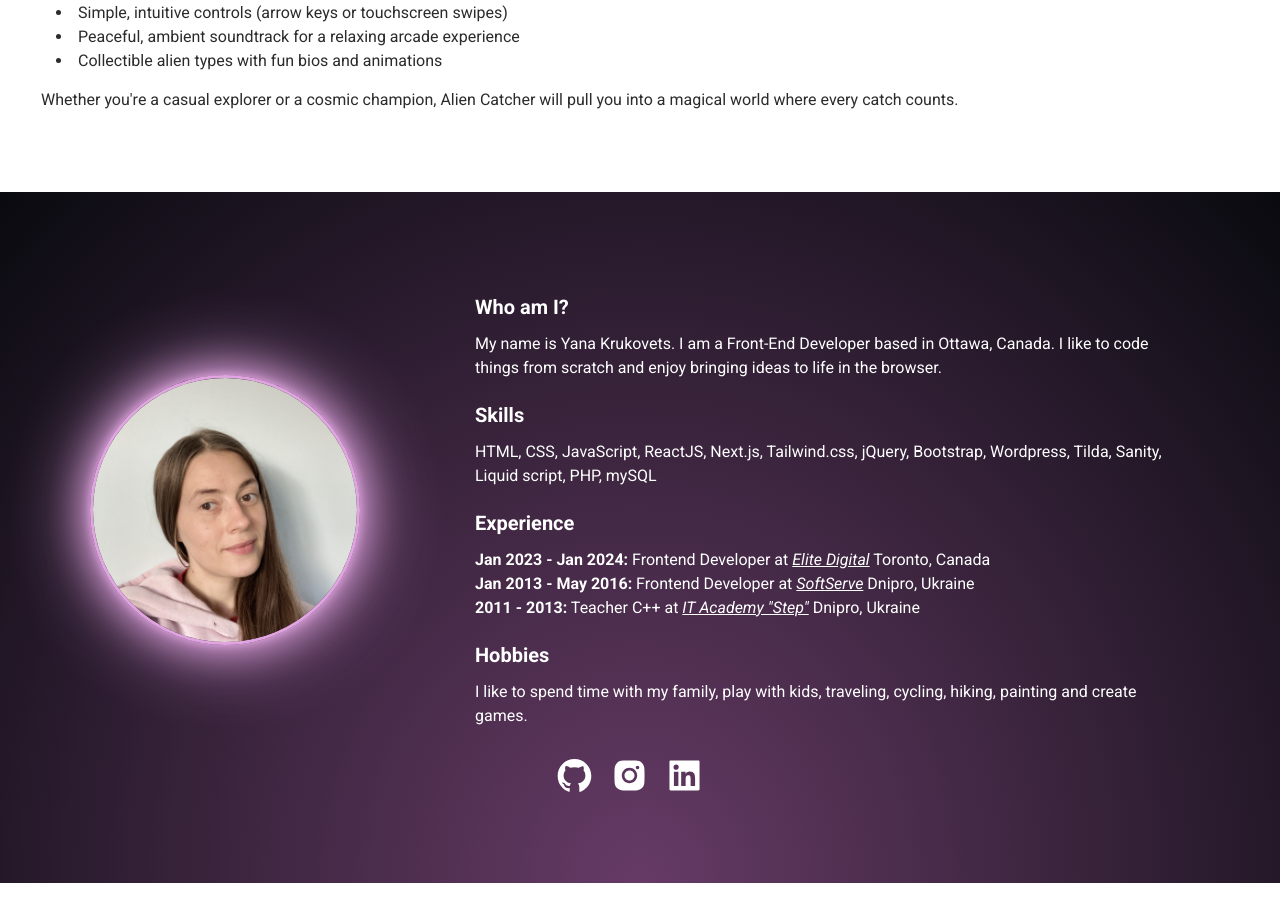
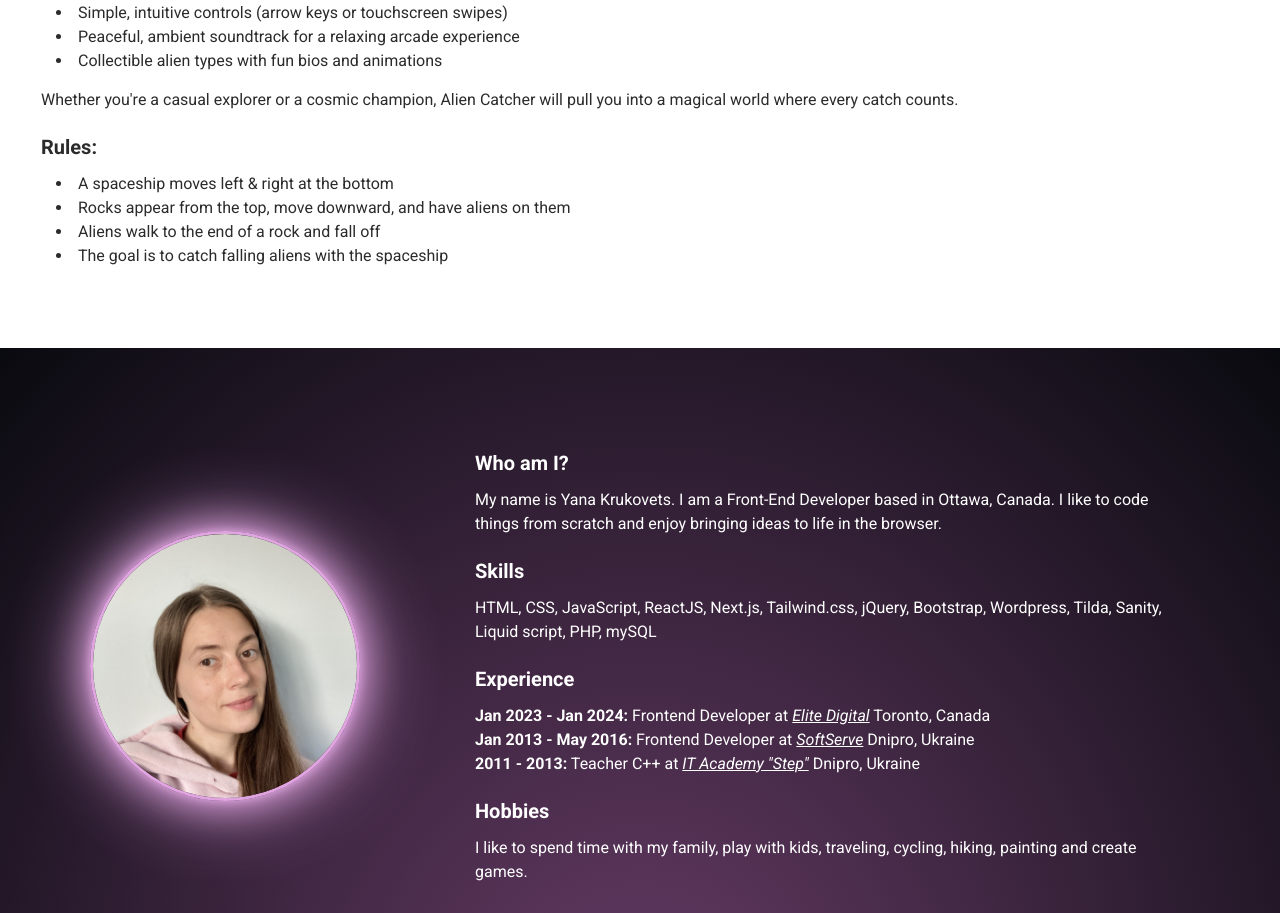
Before and after one commit to YanaKrukovets/aliencatcher, a Next.js app: page / in a window 1280 px wide. Shown: the part 1188-2101 px from the top of the page. Built offline with nearby package versions, Linux system fonts and the light colour scheme; a web font is replaced by a local one.

Commit message:
add rules

```diff
--- a/components/AboutGame.js
+++ b/components/AboutGame.js
@@ -44,6 +44,19 @@ const AboutGame = () => {
             Whether you&apos;re a casual explorer or a cosmic champion, Alien
             Catcher will pull you into a magical world where every catch counts.
           </p>
+          <h3 className="py-[10px] text-[20px] mt-[10px]">
+            <b>Rules:</b>
+          </h3>
+          <ul className="list-disc list-inside pl-[15px]">
+            <li>A spaceship moves left & right at the bottom</li>
+
+            <li>
+              Rocks appear from the top, move downward, and have aliens on them
+            </li>
+            <li>Aliens walk to the end of a rock and fall off</li>
+
+            <li>The goal is to catch falling aliens with the spaceship</li>
+          </ul>
         </div>
       </div>
     </div>
```
